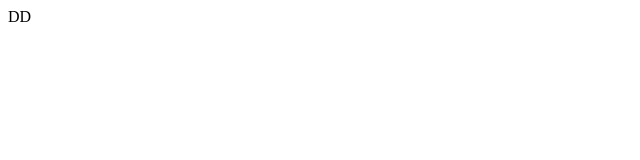
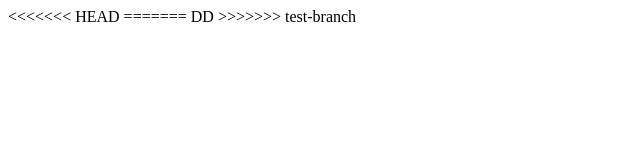
Before and after one commit to dkarym/my_test, a plain HTML site: page index.html in a window 1280 px wide. Shown: the whole page, without its empty margins (0-640 px from the left). Drawn offline with Linux system fonts and the light colour scheme.

Commit message:
Added after reset

```diff
--- a/index.html
+++ b/index.html
@@ -1,3 +1,6 @@
 <html>
+<<<<<<< HEAD
+=======
 	DD
+>>>>>>> test-branch
 </html>
```
Also changed, not shown: file1.txt (added).
